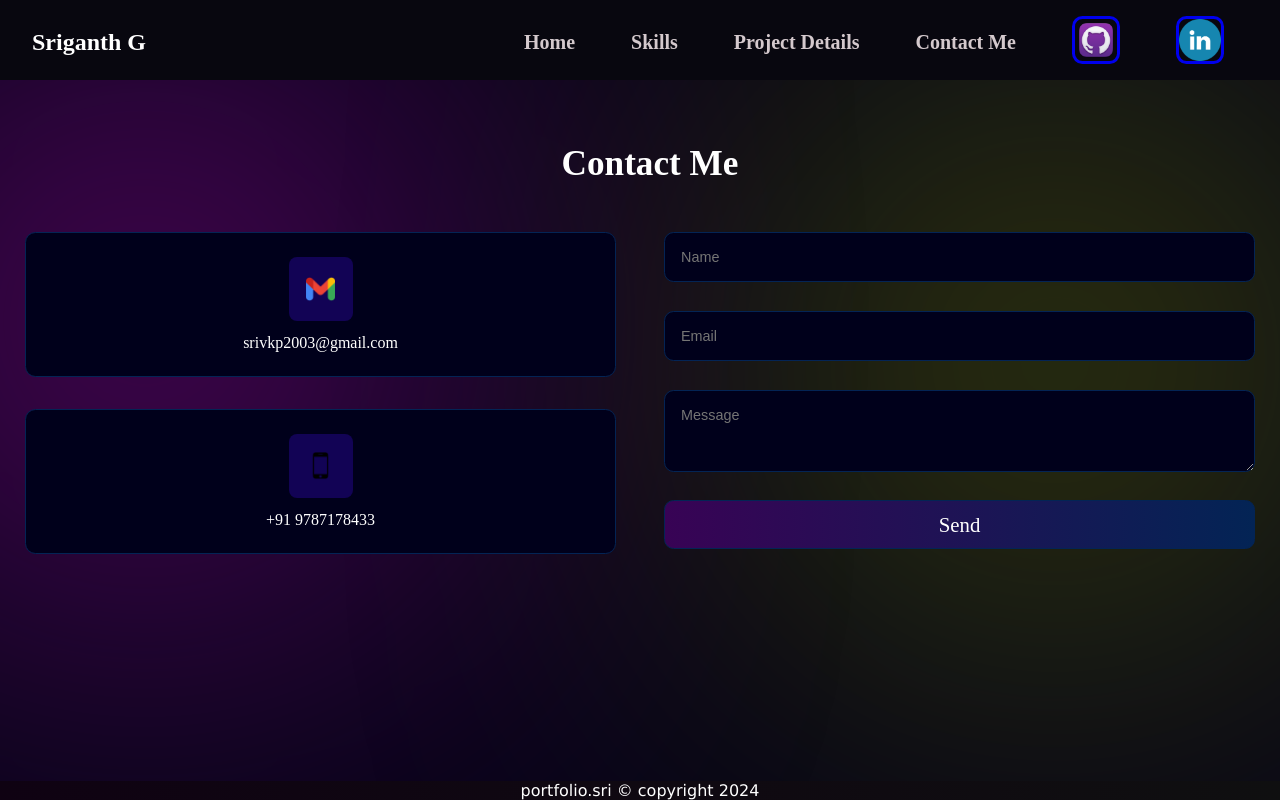
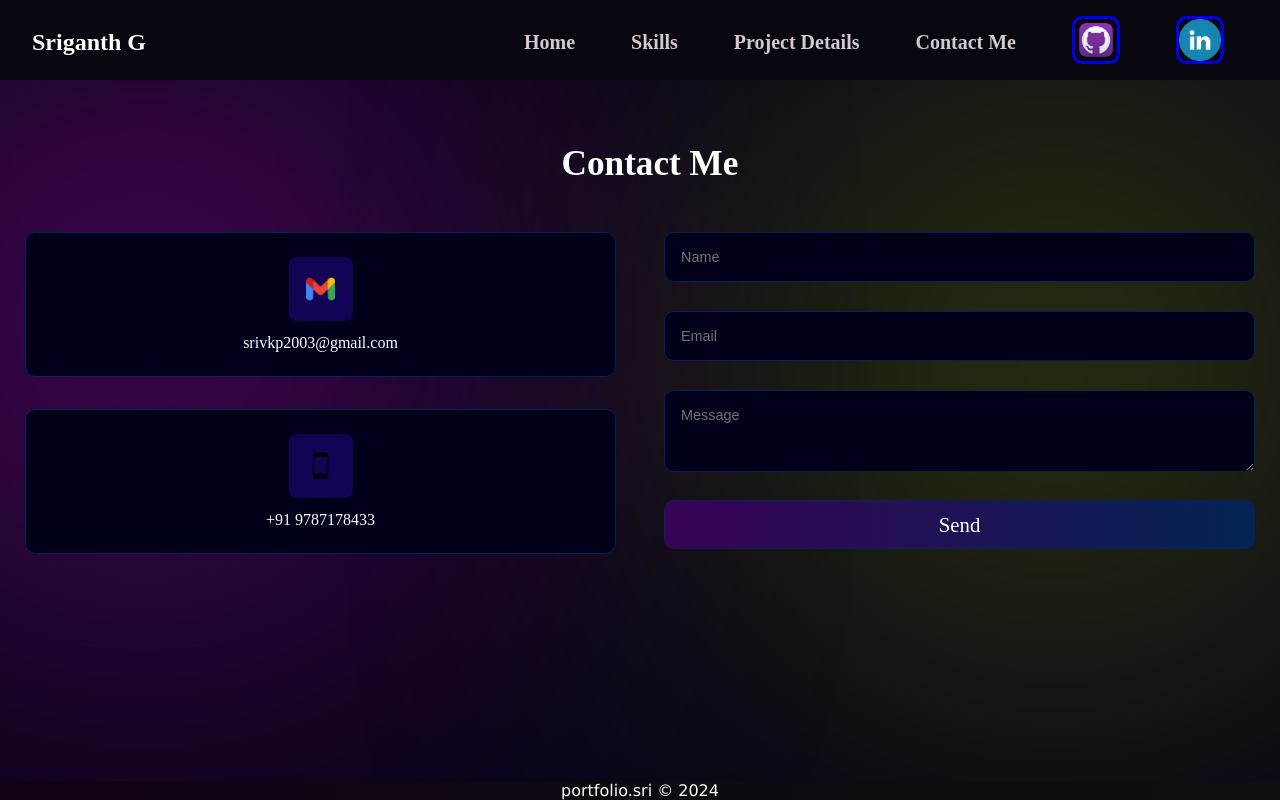
Before and after one commit to sriganth27/sriwebsite, a React (Vite) app: page /contact in a window 1280 px wide. Built offline with nearby package versions, Linux system fonts and the light colour scheme.

Commit message:
Update Footer.jsx

```diff
--- a/src/component/Footer/Footer.jsx
+++ b/src/component/Footer/Footer.jsx
@@ -5,7 +5,7 @@ function Footer() {
     const date = new Date()
   return (
     <div className='footer'>
-      portfolio.sri &copy; copyright {date.getFullYear()}
+      portfolio.sri &copy; {date.getFullYear()}
     </div>
   )
 }
```
